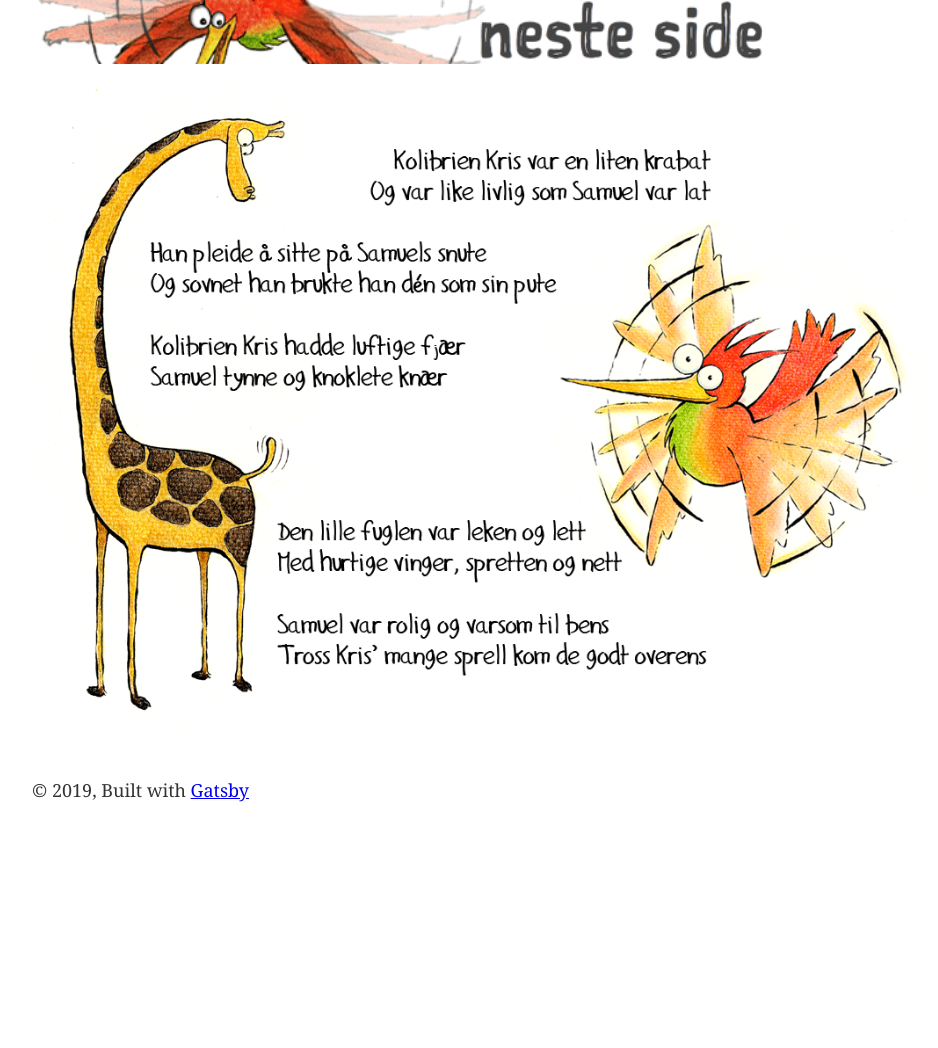
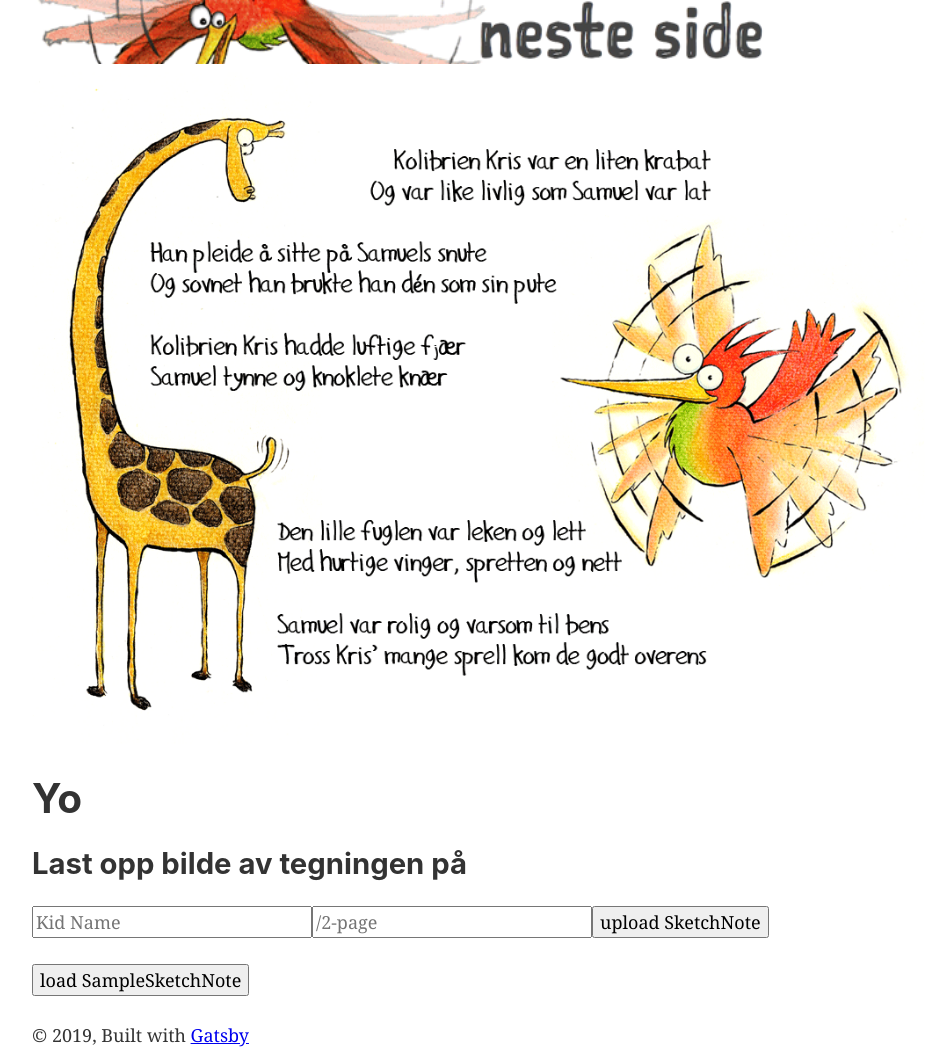
Before and after one commit to olavea/Sjiraffen-Samuel, a Gatsby site: page /2-page in a window 1280 px wide. Shown: the whole page, without its empty margins (128-1066 px from the left). Before the commit the page ends 803 px from the top, so only its background shows below. Built offline with nearby package versions, Linux system fonts and the light colour scheme; Gatsby itself is replaced by a stand-in of ours.

Commit message:
commiting some localStorage and other stuff

```diff
--- /dev/null
+++ b/src/components/AddKidsToyAnimalForm.js
@@ -0,0 +1,64 @@
+import React from 'react'
+
+class AddKidsToyAnimalForm extends React.Component {
+  myInput = React.createRef()
+  pageRef = React.createRef()
+
+  uploadSketchNote = event => {
+    // I stop form from sub
+    event.preventDefault()
+
+    const toyAnimal = {
+      name: this.myInput.current.value,
+      denneSiden: this.pageRef.current.value,
+    }
+    //console.log(toyAnimal)
+    this.props.addArk(toyAnimal)
+
+    //this.props.addColoringPage(toyAnimal);
+    //refresh the form
+    //event.currentTarget.reset();
+  }
+
+  // II get the text from that input
+  // const storeName = this.myInput.current.value
+
+  // III drop change page
+  // this.props.history.push(`/store/${storeName}`);
+
+  render() {
+    return (
+      <form className="upload-photo" onSubmit={this.uploadSketchNote}>
+        <h2>Last opp bilde av tegningen på</h2>
+        {/*
+        <h3 className="denneSiden">
+          <span>{this.props.denneSiden}</span>
+        </h3>
+*/}
+        <input
+          name="name"
+          type="text"
+          ref={this.myInput}
+          required
+          placeholder="Kid Name"
+        />
+        <input
+          name="denneSiden"
+          ref={this.pageRef}
+          type="text"
+          placeholder="/2-page"
+        />
+        <button type="submit">upload SketchNote</button>
+      </form>
+    )
+  }
+}
+
+export default AddKidsToyAnimalForm
+//on line 47
+{
+  /*ref={this.props.denneSiden}*/
+}
+
+// få inn sidetall her
+// Bokvelger få egen lenke = nei
--- /dev/null
+++ b/src/components/AppWes.js
@@ -0,0 +1,48 @@
+import React from 'react'
+// import { render } from 'react-dom'
+import AddKidsToyAnimalForm from './AddKidsToyAnimalForm'
+// import HeaderIsFooter from './HeaderIsFooter'
+import fishes from '../sample-fishes'
+import Fish from './Fish'
+
+class AppWes extends React.Component {
+  state = {
+    fargelagteArk: {},
+  }
+  addArk = toyAnimal => {
+    // I. Ta en kopi av fargelagteArk existing state
+    const fargelagteArk = { ...this.state.fargelagteArk }
+    // II. legg til Lillians nye fargelegging til den fargelagteArk variabelen
+    fargelagteArk[`toyAnimal${Date.now()}`] = toyAnimal
+    /// III. set den nye fargeleggings objektet til state
+    this.setState({ fargelagteArk })
+
+    // console.log('Adding')
+  }
+  loadSampleFishes = () => {
+    this.setState({ fargelagteArk: fishes })
+  }
+
+  render() {
+    return (
+      <div className="form">
+        <h1>Yo</h1>
+        <AddKidsToyAnimalForm
+          addArk={this.addArk}
+          loadSampleFishes={this.loadSampleFishes}
+        />
+        <button onClick={this.loadSampleFishes}>load SampleSketchNote</button>
+        <ul className="fishes">
+          {Object.keys(this.state.fargelagteArk).map(key => (
+            <Fish key={key} details={this.state.fargelagteArk[key]} />
+          ))}
+        </ul>
+      </div>
+    )
+  }
+}
+
+export default AppWes
+
+// Bokvelger få egen lenke = nei
+//<HeaderIsFooter tagline="wes is cool" /> on line 13
--- /dev/null
+++ b/src/components/Fish.js
@@ -0,0 +1,16 @@
+import React from 'react'
+
+class Fish extends React.Component {
+  render() {
+    // const { image, name } = this.props.details
+
+    return (
+      <li className="menu-fish">
+        <Fish />
+      </li>
+    )
+  }
+}
+
+export default Fish
+// <img src={this.props.details.image} alt={this.props.details.name} />
--- a/src/pages/2-page.js
+++ b/src/pages/2-page.js
@@ -4,10 +4,12 @@ import Layout from '../components/layout'
 import { Link } from 'gatsby'
 import gangster from '../images/neste_side_Kris_norsk_text.png'
 import Samuel from '../images/2_norsk.png'
+import AppWes from '../components/AppWes'
 
 const nextPage = '/3-page'
+const thisPage = '/2-page'
 
-const About = () => (
+const TwoPage = () => (
   <Layout>
     <Link
       to={nextPage}
@@ -32,7 +34,8 @@ const About = () => (
       src={Samuel}
       alt="Sjiraffen Samuel"
     />
+    <AppWes denneSiden="/2-page" />
   </Layout>
 )
 
-export default About
+export default TwoPage
--- /dev/null
+++ b/src/sample-fishes.js
@@ -0,0 +1,84 @@
+// This is just some sample data so you don't have to think of your own!
+const fishes = {
+  fish1: {
+    name: 'Pacific Halibut',
+    image: '/images/hali.jpg',
+    desc:
+      'Everyone’s favorite white fish. We will cut it to the size you need and ship it.',
+    price: 1724,
+    status: 'available',
+  },
+
+  fish2: {
+    name: 'Lobster',
+    image: '/images/lobster.jpg',
+    desc:
+      'These tender, mouth-watering beauties are a fantastic hit at any dinner party.',
+    price: 3200,
+    status: 'available',
+  },
+
+  fish3: {
+    name: 'Sea Scallops',
+    image: '/images/scallops.jpg',
+    desc:
+      'Big, sweet and tender. True dry-pack scallops from the icey waters of Alaska. About 8-10 per pound',
+    price: 1684,
+    status: 'unavailable',
+  },
+
+  fish4: {
+    name: 'Mahi Mahi',
+    image: '/images/mahi.jpg',
+    desc:
+      'Lean flesh with a mild, sweet flavor profile, moderately firm texture and large, moist flakes. ',
+    price: 1129,
+    status: 'available',
+  },
+
+  fish5: {
+    name: 'King Crab',
+    image: '/images/crab.jpg',
+    desc:
+      'Crack these open and enjoy them plain or with one of our cocktail sauces',
+    price: 4234,
+    status: 'available',
+  },
+
+  fish6: {
+    name: 'Atlantic Salmon',
+    image: '/images/salmon.jpg',
+    desc:
+      'This flaky, oily salmon is truly the king of the sea. Bake it, grill it, broil it...as good as it gets!',
+    price: 1453,
+    status: 'available',
+  },
+
+  fish7: {
+    name: 'Oysters',
+    image: '/images/oysters.jpg',
+    desc: 'A soft plump oyster with a sweet salty flavor and a clean finish.',
+    price: 2543,
+    status: 'available',
+  },
+
+  fish8: {
+    name: 'Mussels',
+    image: '/images/mussels.jpg',
+    desc:
+      'The best mussels from the Pacific Northwest with a full-flavored and complex taste.',
+    price: 425,
+    status: 'available',
+  },
+
+  fish9: {
+    name: 'Jumbo Prawns',
+    image: '/images/prawns.jpg',
+    desc:
+      'With 21-25 two bite prawns in each pound, these sweet morsels are perfect for shish-kabobs.',
+    price: 2250,
+    status: 'available',
+  },
+}
+
+export default fishes
```
Also changed, not shown: src/components/JustAnotheader.js (deleted, +0 -72 lines), src/components/PagePicker.js (added, +18 -0 lines), src/components/header.js (+122 -49 lines), src/components/headerIsFooter.js (added, +16 -0 lines), src/index.js (added, +11 -0 lines), src/pages/index.js (+17 -13 lines).
